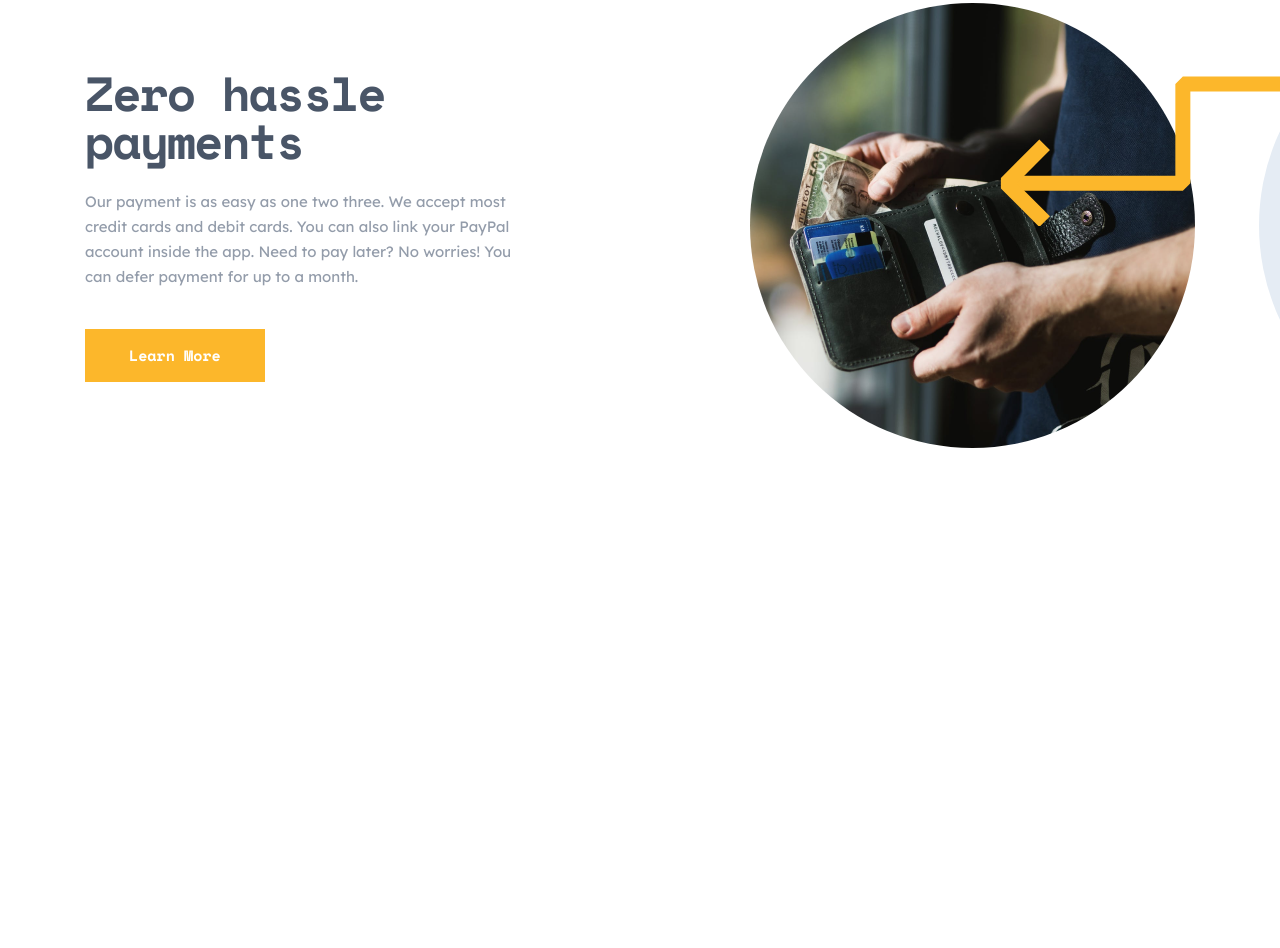
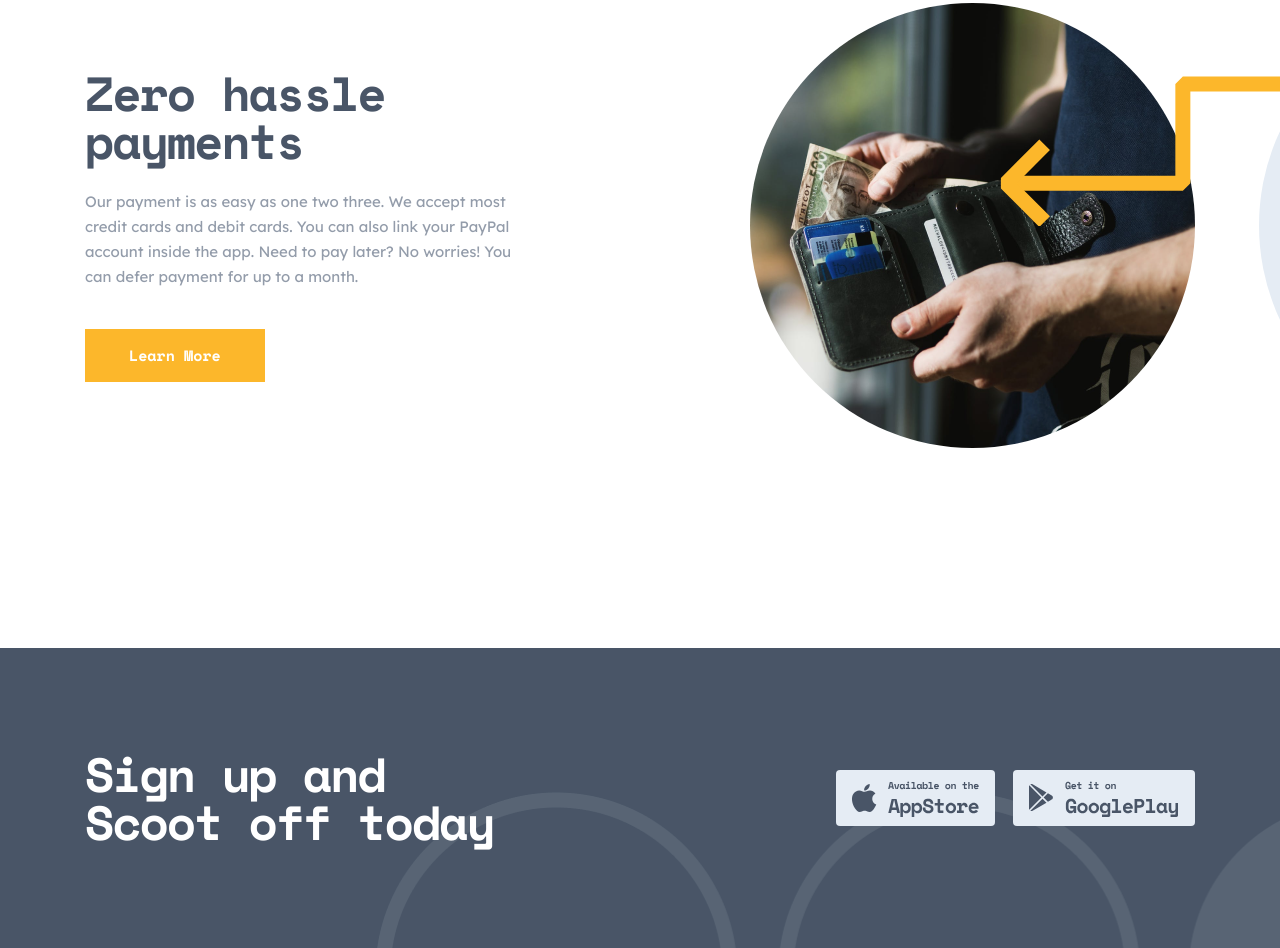
Before and after one commit to akhmedovcoder/app-scoot-client, a plain HTML site: page index.html in a window 1280 px wide. Shown: the part 2610-3558 px from the top of the page. Before the commit the page ends 3258 px from the top, so only its background shows below. Drawn offline with nearby package versions, Linux system fonts and the light colour scheme.

Commit message:
product section done

```diff
--- a/css/home.css
+++ b/css/home.css
@@ -174,7 +174,7 @@
 
 /* INFO STYLE STARTED */
 
-.info__section{
+.info__section {
   overflow: hidden;
 }
 
@@ -309,6 +309,34 @@
 
 /*  PRODUCT STARTED */
 
+.product__section {
+  background-color: #495567;
+  background-image: url(/images/home-images/product-bg.png);
+  background-repeat: no-repeat;
+  background-position: calc(50% + 315px) calc(50% + 175px);
+}
+
+.product__section-wrapper {
+  display: flex;
+  justify-content: space-between;
+  align-items: center;
+  padding: 102px 0;
+}
+
+.product__section-title {
+  width: 415px;
+  font-size: 48px;
+  line-height: 48px;
+  letter-spacing: -2.142857074737549px;
+  color: var(--white);
+}
+
+.product__section-end{
+  display: flex;
+  justify-content: space-between;
+  width: 359px;
+}
+
 /*  PRODUCT FINISHED */
 
 /* MAIN STYLE FINISHED */
--- a/index.html
+++ b/index.html
@@ -185,6 +185,31 @@
     <!-- INFO SECTION FINISHED -->
 
     <!-- PRODUCT SECTION STARTED -->
+    <section class="product__section">
+      <div class="container">
+        <div class="product__section-wrapper">
+          <div class="product__section-start">
+            <h2 class="product__section-title">Sign up and Scoot off today</h2>
+          </div>
+          <div class="product__section-end">
+            <img
+              class="product__app-store"
+              src="/images/home-images/appstore.svg"
+              alt="appstore logo img"
+              width="159"
+              height="56"
+            />
+            <img
+              class="product__app-store"
+              src="/images/home-images/google-play.svg"
+              alt="google play logo img"
+              width="182"
+              height="56"
+            />
+          </div>
+        </div>
+      </div>
+    </section>
     <!-- PRODUCT SECTION FINISHED -->
 
     <!-- MAIN SECTION FINISHED -->
```
Also changed, not shown: images/home-images/appstore.svg (added), images/home-images/google-play.svg (added), images/home-images/product-bg.png (added).
